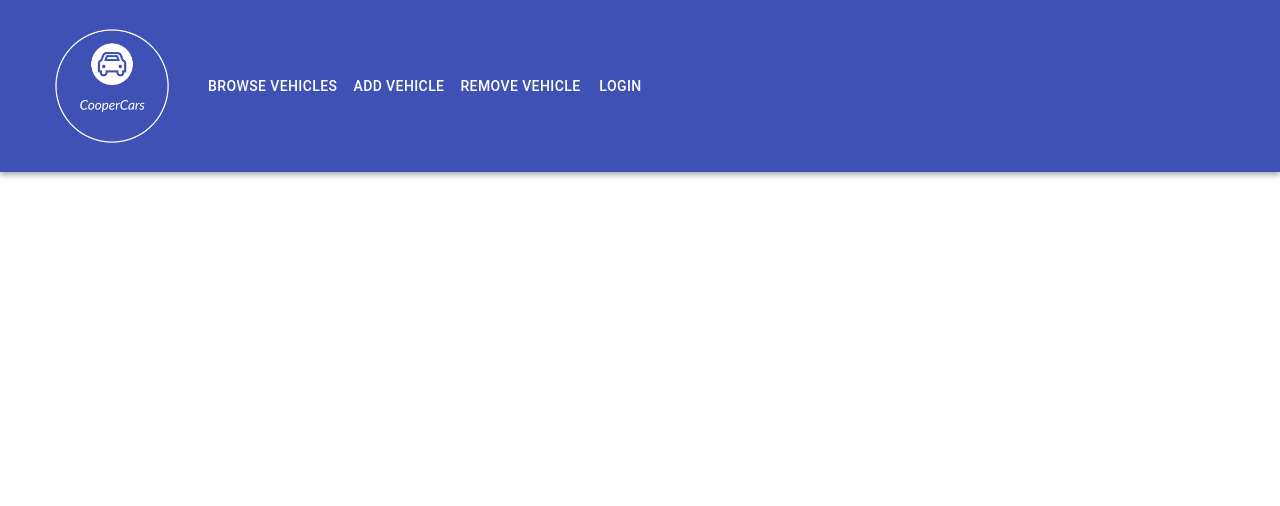
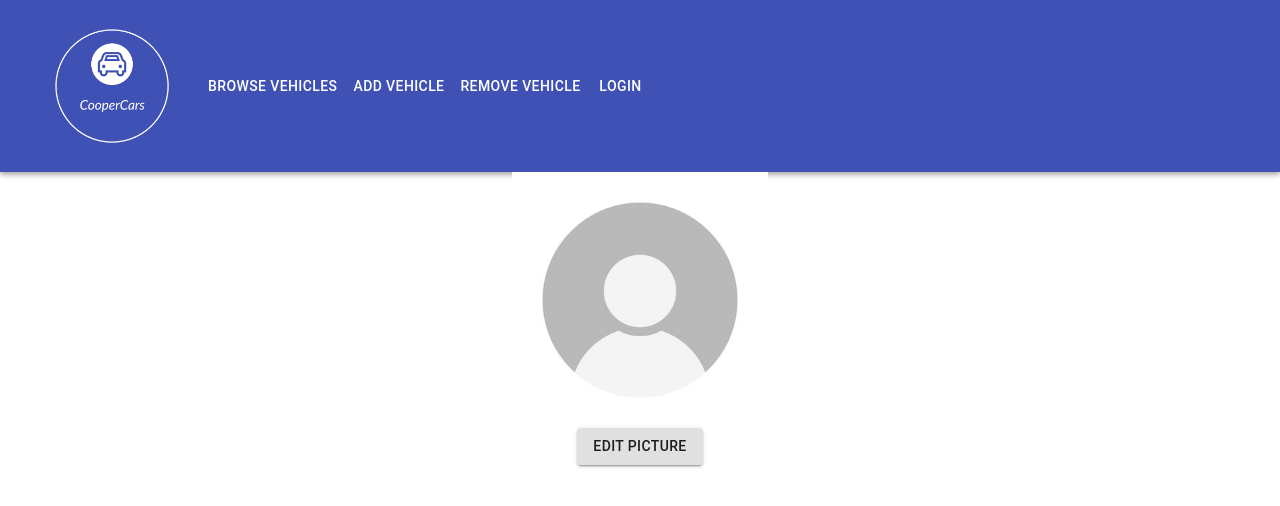
Before and after one commit to cooper-ece-366/david-steven-eric, a React (Create React App) app in the folder coopercars-app/: page /profile in a window 1280 px wide. Shown: the top 506 px of the page. Built offline with nearby package versions, Linux system fonts and the light colour scheme; no server answers.

Commit message:
Profile page; logout working

```diff
--- a/coopercars-app/src/App.js
+++ b/coopercars-app/src/App.js
@@ -21,6 +21,7 @@ import Login, {Register} from "./components/Login";
 import { getCurrentUser } from './util/APIUtils';
 import Alert from "react-s-alert";
 import {ACCESS_TOKEN} from "./constants/";
+import Profile from "./components/Profile";
 
 function getRandomColor() {
   let colorValues = ["red", "blue", "green"];
@@ -29,9 +30,11 @@ function getRandomColor() {
 
 function App() {
 
+    const [currentUser, setCurrentUser] = useState([])
     const [authenticated, setAuthenticated] = useState(false);
     useEffect(() => {
         getCurrentUser().then(res => {
+        setCurrentUser(res);
         console.log(res);
         setAuthenticated(true);
         }).catch(error => console.log(error));
@@ -39,10 +42,7 @@ function App() {
 
     function handleLogout() {
         localStorage.removeItem(ACCESS_TOKEN);
-        this.setState({
-          authenticated: false,
-          currentUser: null
-        });
+        setAuthenticated(false);
         Alert.success("You're safely logged out!");
       }
 
@@ -62,6 +62,7 @@ function App() {
                 <Route path='/removeVehicle' element = { <RemoveVehicle/>}/>
                 <Route path='/login' element= {<Login/>}/>
                 <Route path='/register' element= {<Register/>}/>
+                <Route path='/profile' element = {<Profile currentUser={currentUser}/>}/>
             </Routes>
         </Router>
 
--- a/coopercars-app/src/components/NavBar.js
+++ b/coopercars-app/src/components/NavBar.js
@@ -46,7 +46,9 @@ const NavBar = (props) => {
                     {authenticated == false ?
                                                          <Tooltip>
                                                              <Button to="/login" component={Link} color="inherit" align = "right" sx={{ p: 0 }}>Login</Button>
-                                                         </Tooltip> : <Button to="/login" component={Link} color="inherit" align = "right" sx={{ p: 0 }}>Logout</Button>}
+                                                         </Tooltip> :  <Button onClick={props.onLogout}>Logout</Button>}
+                    {authenticated == true ?  <Button to="/profile" component={Link} color="inherit">Profile</Button> : <p></p>}
+
                 </Toolbar>
                 </Container>
             </AppBar>
--- /dev/null
+++ b/coopercars-app/src/components/Profile.css
@@ -0,0 +1,4 @@
+.profile_img img {
+    max-width: 20%;
+    max-height: 20%;
+}
--- /dev/null
+++ b/coopercars-app/src/components/Profile.js
@@ -0,0 +1,31 @@
+import React, {useState, useEffect} from "react";
+import "./Profile.css";
+import NavBar from './NavBar'
+import {Link} from "react-router-dom";
+import { login } from '../util/APIUtils';
+import Avatar from '@material-ui/core/Avatar';
+import Button from '@material-ui/core/Button';
+import Checkbox from '@material-ui/core/Checkbox';
+import Grid from '@material-ui/core/Grid';
+import Box from '@material-ui/core/Box';
+import Typography from '@material-ui/core/Typography';
+import Container from '@material-ui/core/Container';
+import { GOOGLE_AUTH_URL, FACEBOOK_AUTH_URL, GITHUB_AUTH_URL, ACCESS_TOKEN } from '../constants';
+import Alert from 'react-s-alert';
+import { getCurrentUser } from '../util/APIUtils';
+import default_profile_pic from "../img/default_profile_pic.jpg";
+
+
+export default function Profile(props){
+
+
+    return(
+        <div>
+            <div className="profile_img"><img src={default_profile_pic} alt="Profile pic"/>
+</div>
+            <Button variant="contained">Edit Picture</Button>
+            <p>{props.currentUser.name}</p>
+            <p>{props.currentUser.email}</p>
+        </div>
+    );
+}
```
Also changed, not shown: coopercars-app/src/img/default_profile_pic.jpg (added).
